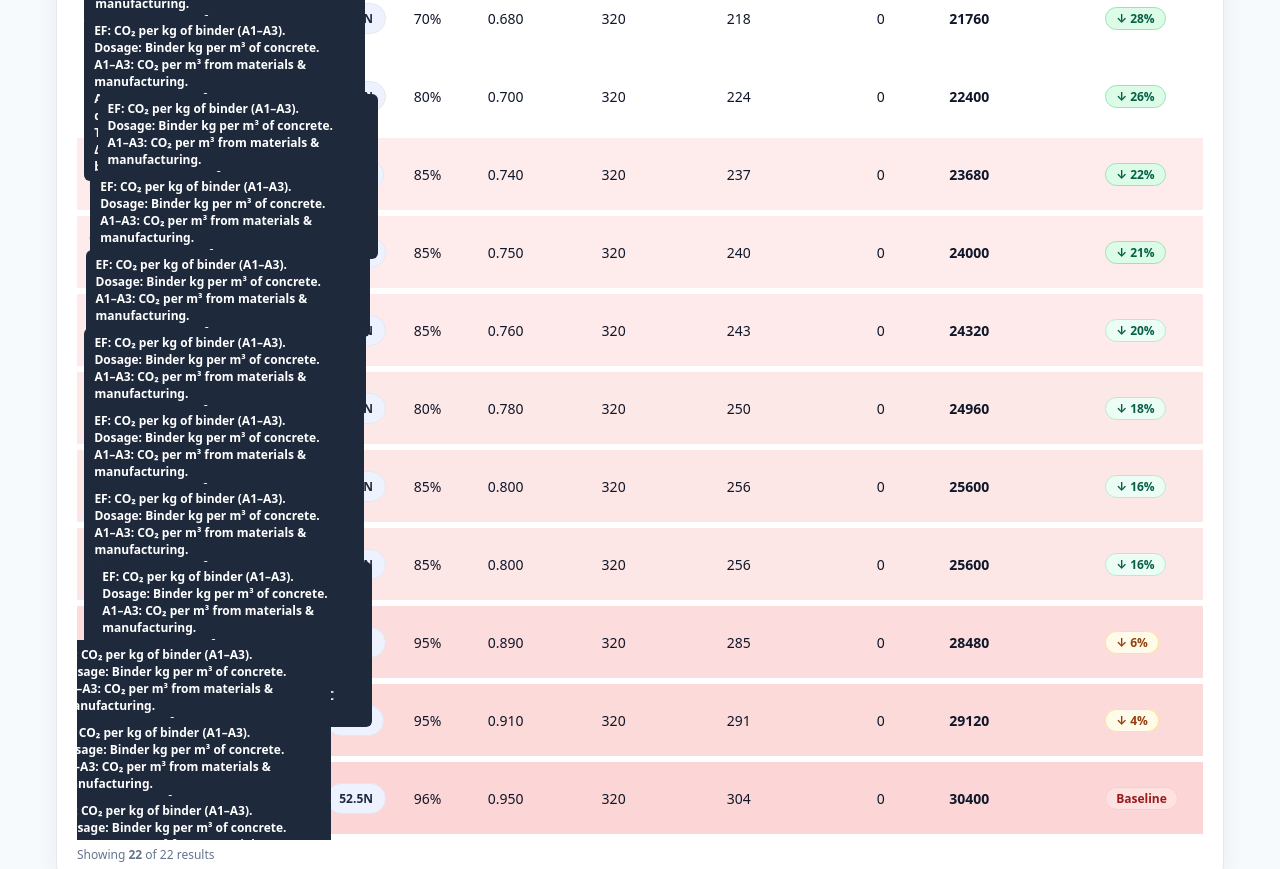
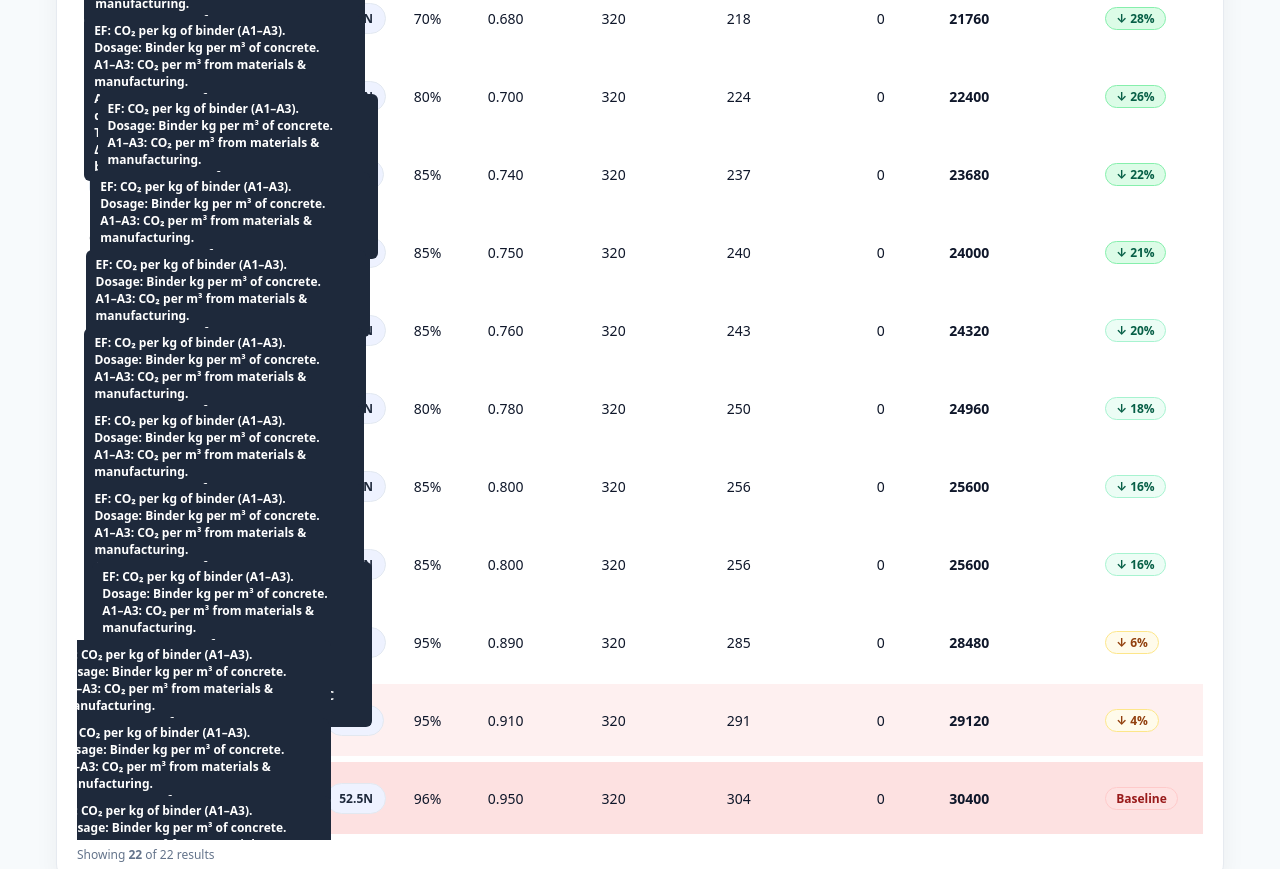
Before and after one commit to MarioSorgente/cement-lca, a Next.js app: page / in a window 1280 px wide. Shown: the part 1480-2349 px from the top of the page. Built offline with nearby package versions, Linux system fonts and the light colour scheme.

Commit message:
Update ResultsTable.tsx

```diff
--- a/components/ResultsTable.tsx
+++ b/components/ResultsTable.tsx
@@ -1,4 +1,4 @@
-import React from 'react'
+import React, { useMemo } from 'react'
 import { ResultRow, InputsState } from '../lib/types'
 
 type SortKey =
@@ -44,6 +44,16 @@ export default function ResultsTable({
   bestId, baselineId,
   dosageMode, perCementDosage, onPerCementDosageChange
 }: Props) {
+
+  // Find the single worst non-baseline row (closest to 0% reduction; can be negative).
+  const worstNonBaselineId = useMemo(() => {
+    const pool = rows.filter(r => r.cement.id !== baselineId)
+    if (!pool.length) return undefined
+    // Smaller reductionPct is worse (<= 0 is even worse than small positive).
+    const worst = pool.reduce((m, r) => (r.gwpReductionPct < m.gwpReductionPct ? r : m), pool[0])
+    return worst.cement.id
+  }, [rows, baselineId])
+
   return (
     <div className="card">
       {/* Toolbar */}
@@ -84,28 +94,30 @@ export default function ResultsTable({
               const isSel = selectedId === r.cement.id
               const isBest = r.cement.id === bestId
               const isBase = r.cement.id === baselineId
+              const isWorst = r.cement.id === worstNonBaselineId
               const dim = !r.exposureCompatible
 
-              // RED tint strength increases as reduction% approaches 0.
-              // ≥25% reduction → no red. Baseline → strongest red.
-              const pct = r.gwpReductionPct
-              const redFactor = isBase ? 1 : Math.max(0, 1 - Math.min(Math.max(pct, 0), 25) / 25)
-              const redBg = `rgba(239,68,68,${0.08 + redFactor * 0.14})`     // #ef4444 at varying alpha
-              const redBorder = `rgba(239,68,68,${0.20 + redFactor * 0.30})`
+              // Row background logic:
+              // - Baseline: strong red wash
+              // - Worst (non-baseline): light red wash
+              // - Best: light green wash
+              // - Others: neutral
+              let rowStyle: React.CSSProperties = {}
+              if (isBase) {
+                rowStyle = { boxShadow: 'inset 0 0 0 9999px rgba(239,68,68,0.16)', borderColor: '#fecaca' }
+              } else if (isWorst) {
+                rowStyle = { boxShadow: 'inset 0 0 0 9999px rgba(239,68,68,0.08)', borderColor: '#fecaca' }
+              } else if (isBest) {
+                rowStyle = { boxShadow: 'inset 0 0 0 9999px rgba(16,185,129,0.08)', borderColor: '#a7f3d0' }
+              }
 
-              const baseRowStyle = isBest
-                ? { boxShadow: 'inset 0 0 0 9999px rgba(16,185,129,0.08)', borderColor: '#a7f3d0' }
-                : (redFactor > 0 ? { boxShadow: `inset 0 0 0 9999px ${redBg}`, borderColor: redBorder } : {})
-
-              const trClass = [
-                'tr-elevated',
-                isSel ? 'tr-selected' : '',
-                dim ? 'row-dim' : ''
-              ].join(' ').trim()
+              const trClass = ['tr-elevated', isSel ? 'tr-selected' : '', dim ? 'row-dim' : ''].join(' ').trim()
 
               const scmBadge = r.cement.scms.length ? r.cement.scms.map(s => s.type) : ['OPC']
+              const pct = r.gwpReductionPct
               const pillClass =
-                isBase || pct <= 0 ? 'pill pill-red' :
+                isBase ? 'pill pill-red' :
+                pct <= 0 ? 'pill pill-red' :
                 pct <= 10 ? 'pill pill-amber' :
                 pct <= 20 ? 'pill pill-green' : 'pill pill-deepgreen'
 
@@ -113,17 +125,18 @@ export default function ResultsTable({
               const curOverride = perCementDosage?.[r.cement.id]
 
               return (
-                <tr key={r.cement.id} className={trClass}
+                <tr key={r.cement.id}
+                    className={trClass}
                     onClick={() => onRowClick?.(r.cement.id)}
-                    style={{ borderLeft: `6px solid ${isBest ? '#10b981' : (isBase ? '#ef4444' : '#e5e7eb')}`, ...baseRowStyle }}>
+                    style={{ borderLeft: `6px solid ${isBest ? '#10b981' : (isBase ? '#ef4444' : '#e5e7eb')}`, ...rowStyle }}>
                   <td>
                     <div className="cell-title">
                       <div className="title ihelp-container">
                         {r.cement.cement_type}
                         {/* Info icon on hover */}
-                        <span className="ihelp tooltip-wrapper" aria-label="What do these columns mean?">
+                        <span className="tooltip-wrapper ihelp" aria-label="What do these columns mean?">
                           <span className="tooltip-icon">i</span>
-                          <span className="tooltip-box">
+                          <span className="tooltip-box tooltip-right">
                             <b>EF</b>: CO₂ per kg of binder (A1–A3).<br/>
                             <b>Dosage</b>: Binder kg per m³ of concrete.<br/>
                             <b>A1–A3</b>: CO₂ per m³ from materials & manufacturing.<br/>
@@ -135,12 +148,7 @@ export default function ResultsTable({
                       </div>
                       <div className="subtitle">
                         {scmBadge.map((t, i) => (
-                          <span
-                            key={i}
-                            className="tag"
-                            title={SCM_MEANINGS[t] ?? t}
-                            aria-label={SCM_MEANINGS[t] ?? t}
-                          >
+                          <span key={i} className="tag" title={SCM_MEANINGS[t] ?? t} aria-label={SCM_MEANINGS[t] ?? t}>
                             {t}
                           </span>
                         ))}
@@ -157,8 +165,7 @@ export default function ResultsTable({
                       <input
                         className="input sm"
                         style={{ width: 88 }}
-                        type="number"
-                        min={200} max={600} step={5}
+                        type="number" min={200} max={600} step={5}
                         value={curOverride ?? Math.round(r.dosageUsed)}
                         onChange={(e) => onPerCementDosageChange?.(r.cement.id, Number(e.target.value))}
                         onClick={(e)=>e.stopPropagation()}
```
